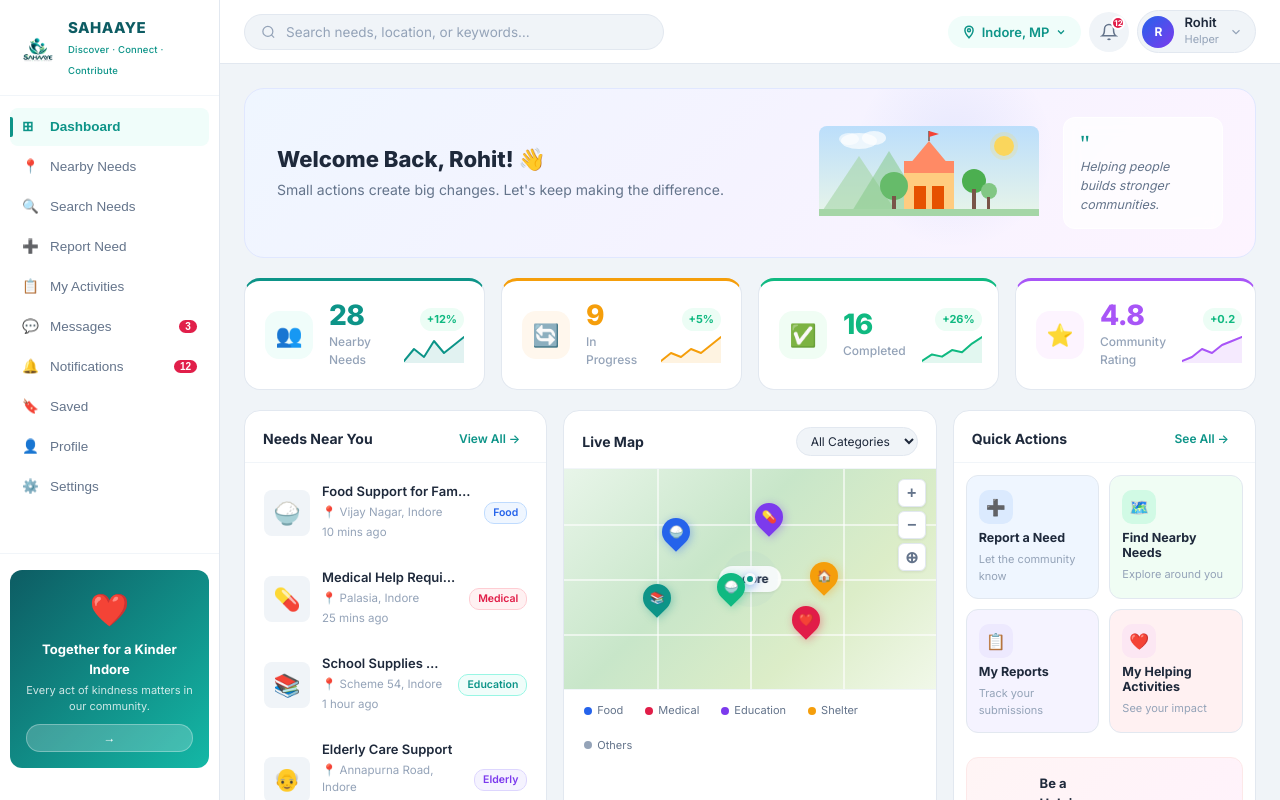
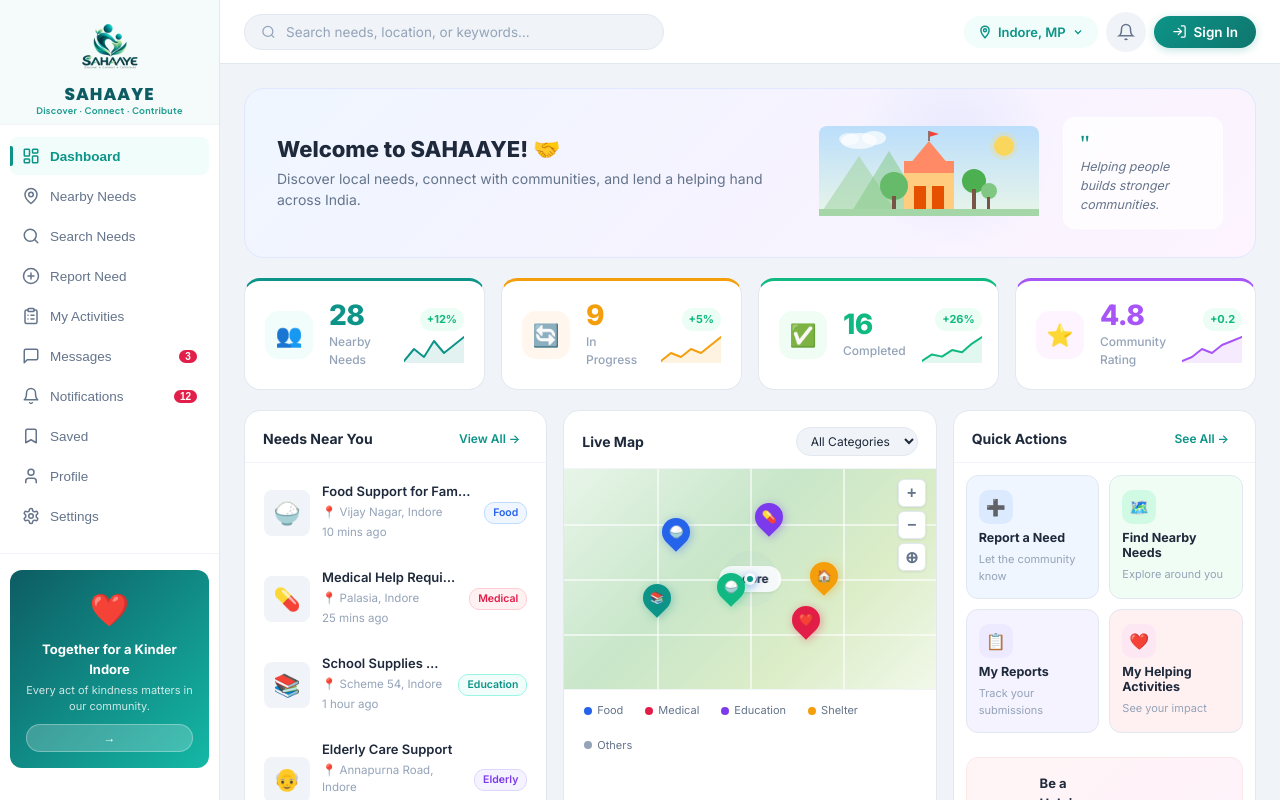
Before and after one commit to max-ashwin09/Project_Sahaaye, a React (Vite) app in the folder frontend/: page / in a window 1280 px wide. Shown: the top 800 px of the page. Built offline with nearby package versions, Linux system fonts and the light colour scheme; no server answers.

Commit message:
feat(dashboard): modern UI with clean icons, centered branding, and guest state

```diff
--- a/frontend/index.html
+++ b/frontend/index.html
@@ -4,10 +4,12 @@
     <meta charset="UTF-8" />
     <meta name="viewport" content="width=device-width, initial-scale=1.0" />
     <meta name="description" content="Sahaaye - Community Humanitarian Aid Platform. Connect people in need with helpers across India." />
-    <title>Sahaaye (सहाय) – People Help People</title>
+    <title>𝗦𝗮𝗵𝗮𝗮𝘆𝗲 (सहाय) – People Help People</title>
+    <link rel="icon" type="image/png" href="/sahaaye-logo.png" />
+    <link rel="apple-touch-icon" href="/sahaaye-logo.png" />
     <link rel="preconnect" href="https://fonts.googleapis.com" />
     <link rel="preconnect" href="https://fonts.gstatic.com" crossorigin />
-    <link href="https://fonts.googleapis.com/css2?family=Inter:wght@300;400;500;600;700;800&display=swap" rel="stylesheet" />
+    <link href="https://fonts.googleapis.com/css2?family=Inter:wght@300;400;500;600;700;800&family=Outfit:wght@600;700;800&family=Plus+Jakarta+Sans:wght@700;800&family=Poppins:wght@600;700;800;900&display=swap" rel="stylesheet" />
   </head>
   <body>
     <div id="root"></div>
--- a/frontend/src/index.css
+++ b/frontend/src/index.css
@@ -102,47 +102,71 @@ body {
 
 .sidebar-logo {
   display: flex;
-  align-items: center;
-  gap: 10px;
-  padding: 20px 18px 16px;
+  flex-direction: column;
+  align-items: center;
+  justify-content: center;
+  text-align: center;
+  gap: 3px;
+  padding: 10px 12px 8px;
   border-bottom: 1px solid var(--border-light);
   text-decoration: none;
   flex-shrink: 0;
+  cursor: pointer;
+  transition: background var(--transition-fast);
+}
+
+.sidebar-logo:hover {
+  background: rgba(13, 148, 136, 0.04);
 }
 
 .logo-icon {
-  width: 38px;
-  height: 38px;
-  border-radius: 10px;
-  background: linear-gradient(135deg, #0d9488 0%, #059669 100%);
+  width: 72px;
+  height: 72px;
+  border-radius: 12px;
   display: flex;
   align-items: center;
   justify-content: center;
   flex-shrink: 0;
-  box-shadow: 0 4px 12px rgba(13,148,136,0.3);
 }
 
 /* When using an actual logo image — remove gradient bg */
 .logo-icon--img {
   background: transparent;
   box-shadow: none;
-  width: 40px;
-  height: 40px;
+  width: 72px;
+  height: 72px;
+}
+
+.logo-text {
+  display: flex;
+  flex-direction: column;
+  align-items: center;
+  text-align: center;
+  gap: 1px;
 }
 
 .logo-text h2 {
-  font-size: 15px;
+  font-family: 'Poppins', sans-serif;
+  font-size: 17px;
   font-weight: 800;
   color: #0d5c63;
   line-height: 1.1;
+  letter-spacing: 0.06em;
+  margin: 0;
+  text-align: center;
+  text-transform: uppercase;
+}
+
+.logo-text span {
+  font-family: 'Plus Jakarta Sans', 'Inter', sans-serif;
+  font-size: 9px;
+  color: #0d9488;
+  font-weight: 600;
   letter-spacing: 0.03em;
-}
-
-.logo-text span {
-  font-size: 9.5px;
-  color: #0d9488;
-  font-weight: 500;
-  letter-spacing: 0.02em;
+  margin-top: 1px;
+  text-align: center;
+  line-height: 1.2;
+  opacity: 0.9;
 }
 
 .sidebar-nav {
@@ -223,6 +247,9 @@ body {
   width: 18px;
   height: 18px;
   flex-shrink: 0;
+  display: inline-flex;
+  align-items: center;
+  justify-content: center;
 }
 
 .sidebar-bottom {
@@ -455,6 +482,33 @@ body {
 
 .user-chip:active {
   transform: scale(0.97);
+}
+
+.signin-btn {
+  display: inline-flex;
+  align-items: center;
+  gap: 7px;
+  padding: 8px 18px;
+  border-radius: 50px;
+  background: linear-gradient(135deg, #0d9488 0%, #0f766e 100%);
+  color: #ffffff;
+  font-size: 13.5px;
+  font-weight: 600;
+  border: none;
+  cursor: pointer;
+  box-shadow: 0 2px 8px rgba(13, 148, 136, 0.25);
+  transition: all var(--transition-fast);
+  font-family: inherit;
+}
+
+.signin-btn:hover {
+  transform: translateY(-1px);
+  box-shadow: 0 4px 14px rgba(13, 148, 136, 0.35);
+  filter: brightness(1.05);
+}
+
+.signin-btn:active {
+  transform: scale(0.96);
 }
 
 .user-avatar {
--- a/frontend/src/pages/Dashboard.tsx
+++ b/frontend/src/pages/Dashboard.tsx
@@ -1,11 +1,24 @@
 import React, { useState, useEffect, useRef, useCallback } from 'react';
 import ReportNeed from './ReportNeed';
+import {
+  LayoutDashboard,
+  MapPin,
+  Search,
+  PlusCircle,
+  ClipboardList,
+  MessageSquare,
+  Bell,
+  Bookmark,
+  User,
+  Settings,
+  LogIn,
+} from 'lucide-react';
 
 // ─── Types ──────────────────────────────────────────────────────────────────
 interface NavItem {
   id: string;
   label: string;
-  icon: string;
+  icon: React.ReactNode;
   badge?: number;
 }
 
@@ -59,16 +72,16 @@ interface DonutSegment {
 
 // ─── Data ────────────────────────────────────────────────────────────────────
 const NAV_ITEMS: NavItem[] = [
-  { id: 'dashboard', label: 'Dashboard', icon: '⊞' },
-  { id: 'nearby', label: 'Nearby Needs', icon: '📍' },
-  { id: 'search', label: 'Search Needs', icon: '🔍' },
-  { id: 'report', label: 'Report Need', icon: '➕' },
-  { id: 'activities', label: 'My Activities', icon: '📋' },
-  { id: 'messages', label: 'Messages', icon: '💬', badge: 3 },
-  { id: 'notifications', label: 'Notifications', icon: '🔔', badge: 12 },
-  { id: 'saved', label: 'Saved', icon: '🔖' },
-  { id: 'profile', label: 'Profile', icon: '👤' },
-  { id: 'settings', label: 'Settings', icon: '⚙️' },
+  { id: 'dashboard', label: 'Dashboard', icon: <LayoutDashboard size={18} strokeWidth={2} /> },
+  { id: 'nearby', label: 'Nearby Needs', icon: <MapPin size={18} strokeWidth={2} /> },
+  { id: 'search', label: 'Search Needs', icon: <Search size={18} strokeWidth={2} /> },
+  { id: 'report', label: 'Report Need', icon: <PlusCircle size={18} strokeWidth={2} /> },
+  { id: 'activities', label: 'My Activities', icon: <ClipboardList size={18} strokeWidth={2} /> },
+  { id: 'messages', label: 'Messages', icon: <MessageSquare size={18} strokeWidth={2} />, badge: 3 },
+  { id: 'notifications', label: 'Notifications', icon: <Bell size={18} strokeWidth={2} />, badge: 12 },
+  { id: 'saved', label: 'Saved', icon: <Bookmark size={18} strokeWidth={2} /> },
+  { id: 'profile', label: 'Profile', icon: <User size={18} strokeWidth={2} /> },
+  { id: 'settings', label: 'Settings', icon: <Settings size={18} strokeWidth={2} /> },
 ];
 
 const STATS: StatCard[] = [
@@ -332,6 +345,14 @@ const Dashboard: React.FC = () => {
   const [mobileOpen, setMobileOpen] = useState(false);
   const [toast, setToast] = useState<string | null>(null);
   const [needsList, setNeedsList] = useState<Need[]>(NEEDS);
+  const [currentUser, setCurrentUser] = useState<{ name: string; role: string; avatar: string } | null>(() => {
+    try {
+      const stored = localStorage.getItem('sahaaye_user');
+      return stored ? JSON.parse(stored) : null;
+    } catch {
+      return null;
+    }
+  });
   const addRipple = useRipple();
   const toastRef = useRef<ReturnType<typeof setTimeout> | null>(null);
 
@@ -411,11 +432,11 @@ const Dashboard: React.FC = () => {
             <img
               src="/sahaaye-logo.png"
               alt="Sahaaye Logo"
-              style={{ width: '38px', height: '38px', objectFit: 'contain', borderRadius: '8px' }}
+              style={{ width: '72px', height: '72px', objectFit: 'contain' }}
             />
           </div>
           <div className="logo-text">
-            <h2>SAHAAYE</h2>
+            <h2 style={{ fontFamily: "'Poppins', sans-serif", fontWeight: 800 }}>SAHAAYE</h2>
             <span>Discover · Connect · Contribute</span>
           </div>
         </a>
@@ -485,26 +506,39 @@ const Dashboard: React.FC = () => {
               </svg>
             </button>
 
-            <div className="icon-btn ripple-container" onClick={(e) => { addRipple(e); showToast('🔔 12 new notifications'); }}>
+            <div className="icon-btn ripple-container" onClick={(e) => { addRipple(e); showToast(currentUser ? '🔔 12 new notifications' : '🔔 Please login to view notifications'); }}>
               <svg width="18" height="18" fill="none" stroke="currentColor" strokeWidth="2" viewBox="0 0 24 24">
                 <path d="M18 8A6 6 0 0 0 6 8c0 7-3 9-3 9h18s-3-2-3-9M13.73 21a2 2 0 0 1-3.46 0" />
               </svg>
-              <div className="badge">12</div>
+              {currentUser && <div className="badge">12</div>}
             </div>
 
+            {currentUser ? (
               <div
                 className="user-chip ripple-container"
-              onClick={(e) => { addRipple(e); showToast('👤 Rohit\'s Profile'); }}
+                onClick={(e) => { addRipple(e); showToast(`👤 ${currentUser.name}'s Profile`); }}
               >
-              <div className="user-avatar">R</div>
+                <div className="user-avatar">{currentUser.avatar || currentUser.name.charAt(0)}</div>
                 <div className="user-info">
-                <div className="user-name">Rohit</div>
-                <div className="user-role">Helper</div>
+                  <div className="user-name">{currentUser.name}</div>
+                  <div className="user-role">{currentUser.role || 'Helper'}</div>
                 </div>
                 <svg width="14" height="14" fill="none" stroke="#94a3b8" strokeWidth="2" viewBox="0 0 24 24">
                   <path d="m6 9 6 6 6-6" />
                 </svg>
               </div>
+            ) : (
+              <button
+                className="signin-btn ripple-container"
+                onClick={(e) => {
+                  addRipple(e);
+                  showToast('🔑 Login modal / page jald hi open hoga!');
+                }}
+              >
+                <LogIn size={15} />
+                <span>Sign In</span>
+              </button>
+            )}
           </div>
         </header>
 
@@ -524,8 +558,12 @@ const Dashboard: React.FC = () => {
               <div className="hero-banner">
 
             <div className="hero-text">
-              <h1>Welcome Back, Rohit! 👋</h1>
-              <p>Small actions create big changes. Let's keep making the difference.</p>
+              <h1>{currentUser ? `Welcome Back, ${currentUser.name}! 👋` : 'Welcome to SAHAAYE! 🤝'}</h1>
+              <p>
+                {currentUser
+                  ? "Small actions create big changes. Let's keep making the difference."
+                  : "Discover local needs, connect with communities, and lend a helping hand across India."}
+              </p>
             </div>
             <div className="hero-illustration">
               <svg width="220" height="90" viewBox="0 0 220 90" fill="none" xmlns="http://www.w3.org/2000/svg">
```
Lines whose indentation alone changed are shown as unchanged.
